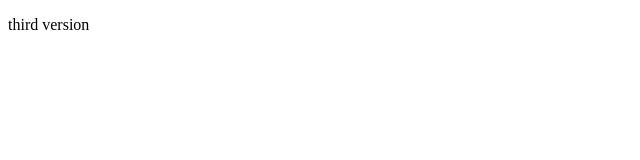
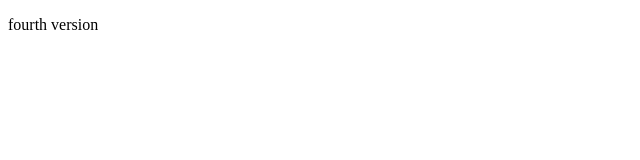
Before and after one commit to jahongir-abduazimov/test3, a plain HTML site: page index.html in a window 1280 px wide. Shown: the full height of the page, 0-640 px from the left. Drawn offline with Linux system fonts and the light colour scheme.

Commit message:
third comment

```diff
--- a/index.html
+++ b/index.html
@@ -6,6 +6,6 @@
     <title>Document</title>
 </head>
 <body>
-    <p>third version</p>
+    <p>fourth version</p>
 </body>
 </html>
```
